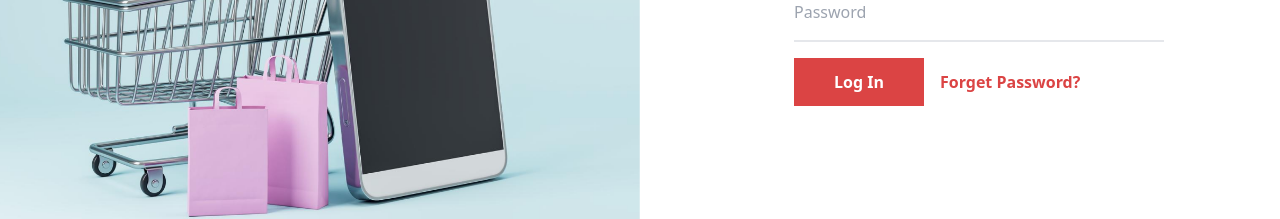
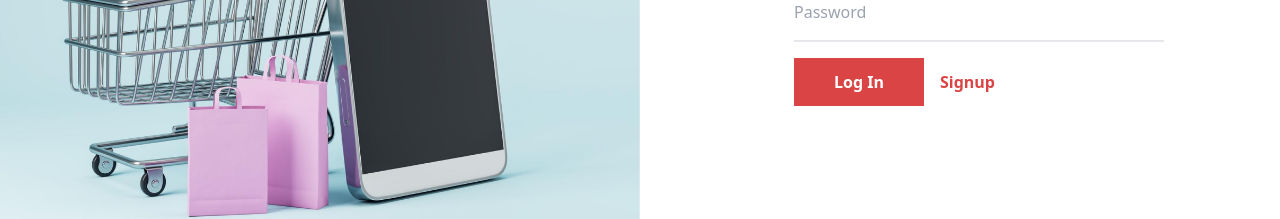
Before and after one commit to GEEKYFOCUS/Electronics_store, a React (Vite) app: page /login in a window 1280 px wide. Shown: the part 346-565 px from the top of the page. Built offline with nearby package versions, Linux system fonts and the light colour scheme.

Commit message:
signup form

```diff
--- a/src/features/authentication/LoginForm.jsx
+++ b/src/features/authentication/LoginForm.jsx
@@ -61,7 +61,7 @@ function LoginForm() {
               Log In
             </button>
             <Link to="/signup" className="font-semibold text-[#db4444]">
-              Forget Password?
+              Signup
             </Link>
           </div>
         </form>
```
